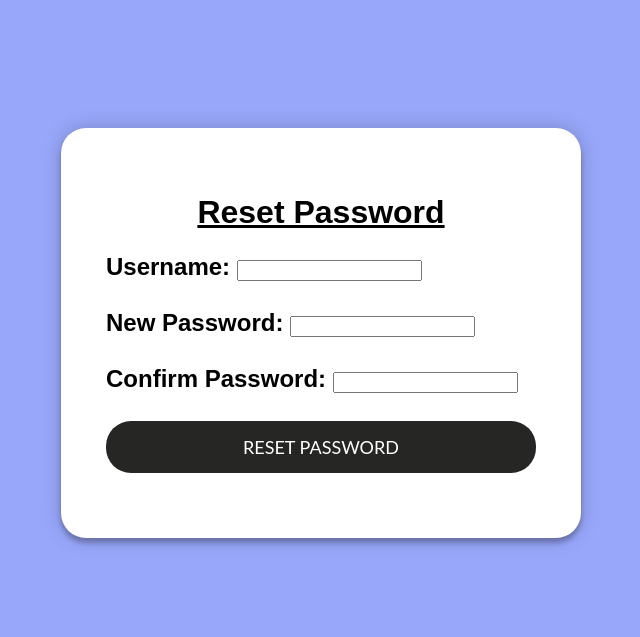
After one commit to TaleeBarbieri/django_webpage, a Django app: template src/website/templates/reset_password.html in a window 1280 px wide. The commit adds this page. Shown: the top 637 px of the page, without its empty margins (329-969 px from the left). Run offline with Django 4.2, Linux system fonts and the light colour scheme; the template is opened without the code that fills it, so the values that code supplies are empty; some libraries are stand-ins or nearby versions.

Commit message:
added reset_password

```diff
--- a/src/website/config/urls.py
+++ b/src/website/config/urls.py
@@ -24,5 +24,5 @@ urlpatterns = [
     path("account/", include("django.contrib.auth.urls"), name='login'),
     path("signup/", v.signup, name="register"),
     path('home/', TemplateView.as_view(template_name='home.html'), name='home'),
-
+    path('account/reset_password/', v.reset_password, name='reset_password'),
 ]
--- /dev/null
+++ b/src/website/static/Reset_Password_style.css
@@ -0,0 +1,57 @@
+body,html{
+    margin: 0;
+    padding: 0;
+    background-color:#98a7fa;
+    font-family: 'Arial';
+}
+
+
+.reset {
+  width: 500px;
+  padding: 10% 0 0;
+  margin: auto;
+
+}
+
+.form {
+    position: center;
+    z-index: 1;
+    background: #FFFFFF;
+    width: 430px;
+    margin: 0 auto 100px;
+    padding: 45px;
+    text-align: left;
+    box-shadow: 0 0 20px 0 rgba(0, 0, 0, 0.2), 0 5px 5px 0 rgba(0, 0, 0, 0.24);
+    border-radius: 25px;
+}
+
+
+.form button {
+    font-family: "Lato", sans-serif;
+    text-transform: uppercase;
+    outline: 0;
+    background: #262725;
+    width: 100%;
+    border: 0;
+    padding: 15px;
+    color: #FFFFFF;
+    font-size: 18px;
+    -webkit-transition: all 0.3 ease;
+    transition: all 0.3 ease;
+    cursor: pointer;
+    border-radius: 25px;
+  }
+
+
+.form button:hover,.form button:active,.form button:focus {
+    background: #3d3d3d;
+  }
+
+h1{
+    text-decoration: underline
+}
+
+label{
+    font-weight: bold;
+
+}
--- a/src/website/templates/registration/login.html
+++ b/src/website/templates/registration/login.html
@@ -11,7 +11,7 @@
 
 
 
-<div class="signin">
+<div class="login">
   <div class="form">
     <div class="msg">
       {% include 'messages.html' %}
@@ -21,7 +21,8 @@
           {% csrf_token %}
           {{ form.as_p }}
         <button type="submit">Sign In</button>
-        <p>Don't have an account? Create one <a href="/signup" a> here </p>
+        <p>Reset Password <a href="/account/reset_password">here</a></p>
+        <p>Don't have an account? Create one <a href="/signup">here</a></p>
           </h2>
         </form>
   </div>
--- /dev/null
+++ b/src/website/templates/reset_password.html
@@ -0,0 +1,44 @@
+{% extends 'base.html' %}
+
+
+
+
+{%block title%} Reset Password {% endblock %}
+
+<html xmlns="http://www.w3.org/1999/html">
+{%block content %}
+{% load static %}
+
+<link rel="stylesheet" href="{% static 'Reset_Password_style.css' %}">
+
+<body>
+    <div class="reset">
+        <div class="form">
+            <center><h1>Reset Password</h1></center>
+            {% if messages %}
+                <ul>
+                    {% for message in messages %}
+                        <li>{{ message }}</li>
+                    {% endfor %}
+                </ul>
+            {% endif %}
+            <form method="post">
+                <h2>
+                {% csrf_token %}
+                <label for="username">Username:</label>
+                <input type="text" id="username" name="username" required><br><br>
+
+                <label for="new_password">New Password:</label>
+                <input type="password" id="new_password" name="new_password" required><br><br>
+
+                <label for="confirm_password">Confirm Password:</label>
+                <input type="password" id="confirm_password" name="confirm_password" required><br><br>
+
+                <button type="submit">Reset Password </button>
+                 </h2>
+            </form>
+        </div>
+    </div>
+</body>
+</html>
+{% endblock%}
```
Also changed, not shown: src/website/config/settings.py (+9 -5 lines), src/website/register/views.py (+28 -0 lines).
